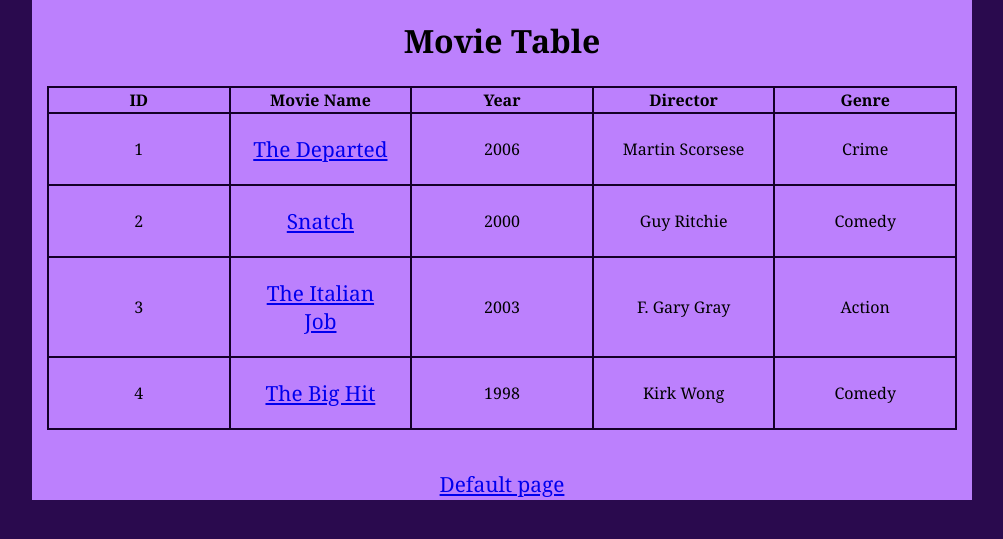
After one commit to alexiskrueger5752/NSC-IT112, a Flask app: page /database in a window 1280 px wide. The commit adds this page. Shown: the top 539 px of the page, without its empty margins (138-1141 px from the left). Run offline with Flask 3, Linux system fonts and the light colour scheme.

Commit message:
added database and co.

```diff
--- a/app.py
+++ b/app.py
@@ -1,5 +1,11 @@
-from flask import Flask, render_template, url_for, request, redirect
+from flask import Flask, render_template, url_for, request, redirect, session
+#from flask_session import Session
+from flask_sqlalchemy import SQLAlchemy
+
 app = Flask(__name__)
+app.config['SQLALCHEMY_DATABASE_URI'] = 'sqlite:///table.db'
+
+db = SQLAlchemy(app)
 
 @app.route('/')
 def default():
@@ -26,5 +32,44 @@ def result():
       return render_template("result.html", name=name, color=color,
                               number=number)
 
+class Movies(db.Model):
+    id = db.Column(db.Integer, primary_key = True)
+    movie_name = db.Column(db.String(100), nullable=False)
+    year = db.Column(db.Integer)
+    director = db.Column(db.String(100))
+    genre = db.Column(db.String(100))
+
+    def __init__(self, movie_name, year, director, genre):
+      self.movie_name = movie_name
+      self.year = year
+      self.director = director
+      self.genre = genre
+
+@app.route('/database')
+def database():
+      return render_template('database.html', movies=Movies.query.all())
+
+@app.route('/database/detail')
+def database_details():
+      name = request.args.get("name")
+      year = request.args.get("year")
+      director = request.args.get("director")
+      genre = request.args.get("genre")
+      return render_template("database_details.html", name=name,
+                              year=year, director=director, genre=genre)
+
+with app.app_context():
+    db.drop_all()
+    db.create_all()
+    if Movies.query.count() == 0:
+      all_movies = [
+         Movies(movie_name='The Departed', year=2006, director='Martin Scorsese', genre='Crime'),
+         Movies(movie_name='Snatch', year=2000, director='Guy Ritchie', genre='Comedy'),
+         Movies(movie_name='The Italian Job', year=2003, director='F. Gary Gray', genre='Action'),
+         Movies(movie_name='The Big Hit', year=1998, director='Kirk Wong', genre='Comedy')
+      ]
+      db.session.add_all(all_movies)
+      db.session.commit()
+
 if __name__ == '__main__':
    app.run()
--- a/static/css/main.css
+++ b/static/css/main.css
@@ -8,7 +8,7 @@ body{
 }
 div#wrapper{
     width:940px;
-    height: 300px;
+    height: 500px;
     margin:0 auto;
     padding:15px;
     text-align: center;
@@ -16,6 +16,7 @@ div#wrapper{
 }
 h1{
     padding-bottom: 20px;
+    line-height: 1.6;
 }
 h6, h3{
     text-align: center;
@@ -32,6 +33,7 @@ p:last-of-type{
 }
 a{
     padding:20px;
+    font-size: 1.3em;
 }
 input{
     padding:8px;
@@ -39,3 +41,18 @@ input{
 form{
     margin-bottom: 20px;
 }
+table a{
+    display:block;
+}
+table{
+    border-collapse: collapse;
+    margin-bottom: 40px;
+}
+th, td{
+    width: 20%;
+}
+table, th, td{
+    border: 2px solid;
+    border-color: rgb(20, 0, 39);
+
+}
--- /dev/null
+++ b/templates/database.html
@@ -0,0 +1,34 @@
+{% extends 'base.html' %}
+
+{% block head %}
+
+{% endblock %}
+
+{% block body %}
+<div id="wrapper">
+    <h1>Movie Table</h1>
+    <table>
+        <tr>
+            <th>ID</th>
+            <th>Movie Name</th>
+            <th>Year</th>
+            <th>Director</th>
+            <th>Genre</th>
+        </tr>
+        {%  for movie in movies  %}
+        <tr>
+            <td name="id">{{  movie.id  }}</td>
+            <td name="name"><a href="{{ url_for('database_details',
+                name=movie.movie_name, year=movie.year,
+                director=movie.director, genre=movie.genre) }}">{{  movie.movie_name  }}</a></td>
+            <td name="year">{{  movie.year }}</td>
+            <td name="director">{{  movie.director }}</td>
+            <td name="genre">{{  movie.genre  }}</td>
+        </tr>
+        {%  endfor  %}
+    </table>
+
+
+    <a href="{{ url_for('default') }}">Default page</a>
+</div>
+{% endblock %}
--- a/templates/default.html
+++ b/templates/default.html
@@ -6,7 +6,8 @@
 
 {% block body %}
 <div id="wrapper">
-    <h1>Printing name from form</h1>
+    <h1>Flask App</h1>
+    <a href="{{ url_for('database') }}">Database page</a>
     <a href="{{ url_for('about') }}">About page</a>
     <a href="{{ url_for('fortune') }}">Fortune page</a>
 </div>
```
Also changed, not shown: templates/database_details.html (added, +17 -0 lines), instance/table.db (added).
